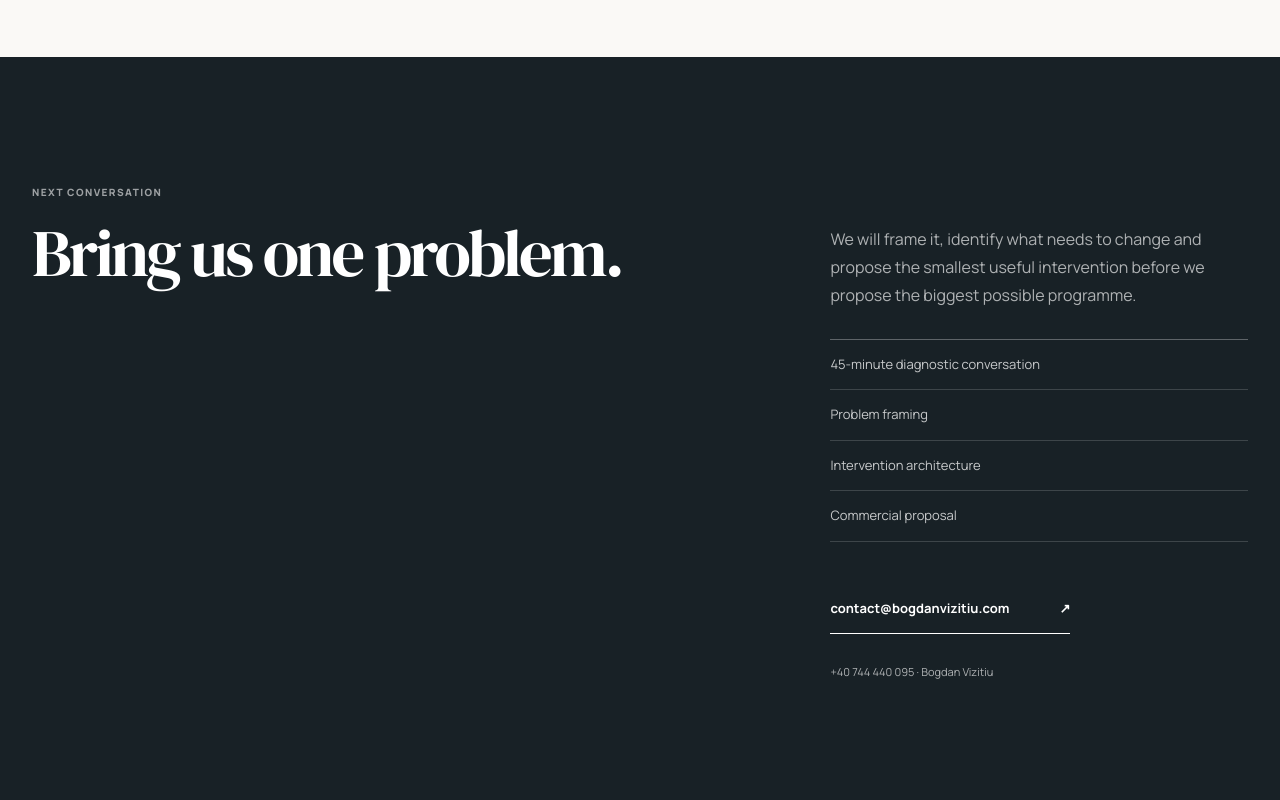
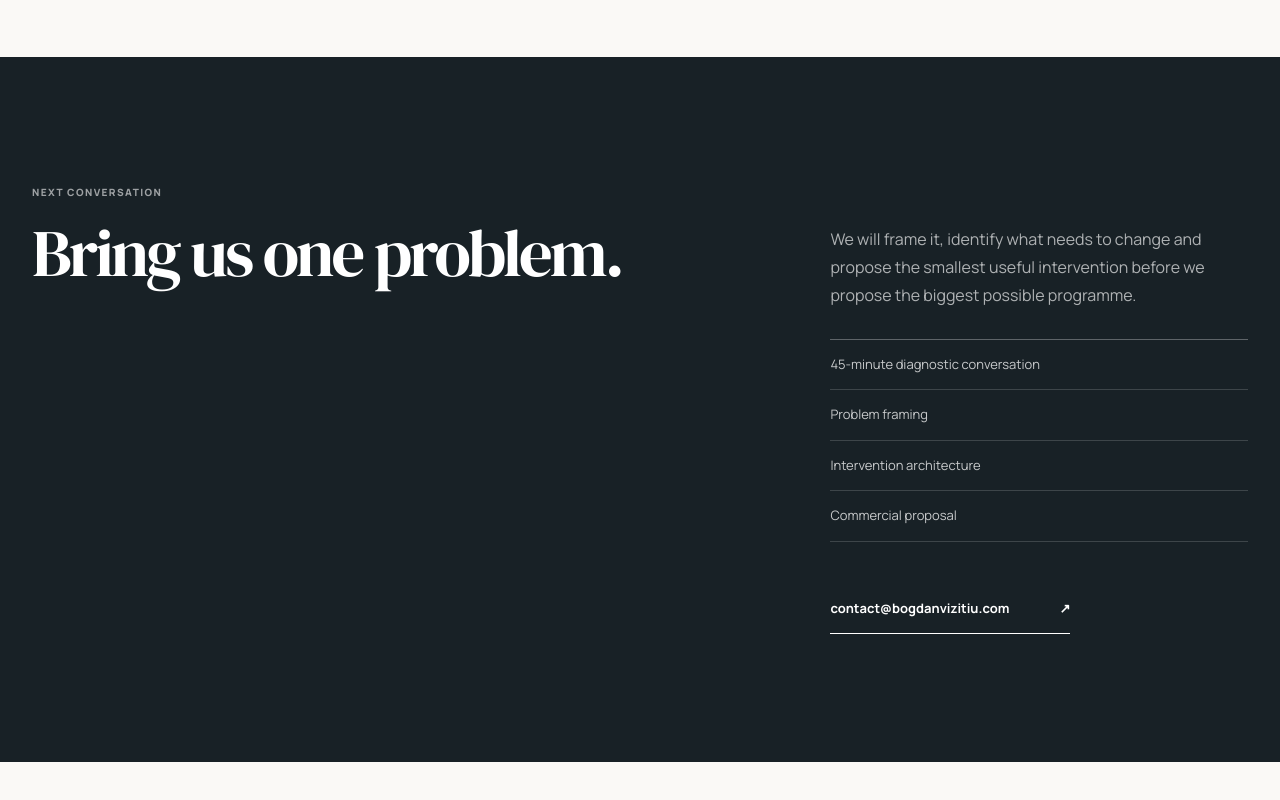
Before and after one commit to ivanovroxana1988-arch/bogdanvizitiu, a Next.js app: page /en/b2b-portfolio-2026 in a window 1280 px wide. Shown: the part 9383-10183 px from the top of the page. After the commit the page ends 10145 px from the top, so only its background shows below. Built offline with nearby package versions, Linux system fonts and the light colour scheme.

Commit message:
Remove final contact line from private B2B portfolio

```diff
--- a/app/(en)/en/b2b-portfolio-2026/page.tsx
+++ b/app/(en)/en/b2b-portfolio-2026/page.tsx
@@ -358,7 +358,6 @@ export default function ClientPortfolio2026() {
               <a className={styles.lightCta} href="mailto:contact@bogdanvizitiu.com">
                 contact@bogdanvizitiu.com <span aria-hidden="true">↗</span>
               </a>
-              <p className={styles.contactLine}>+40 744 440 095 · Bogdan Vizitiu</p>
             </div>
           </div>
         </div>
```
